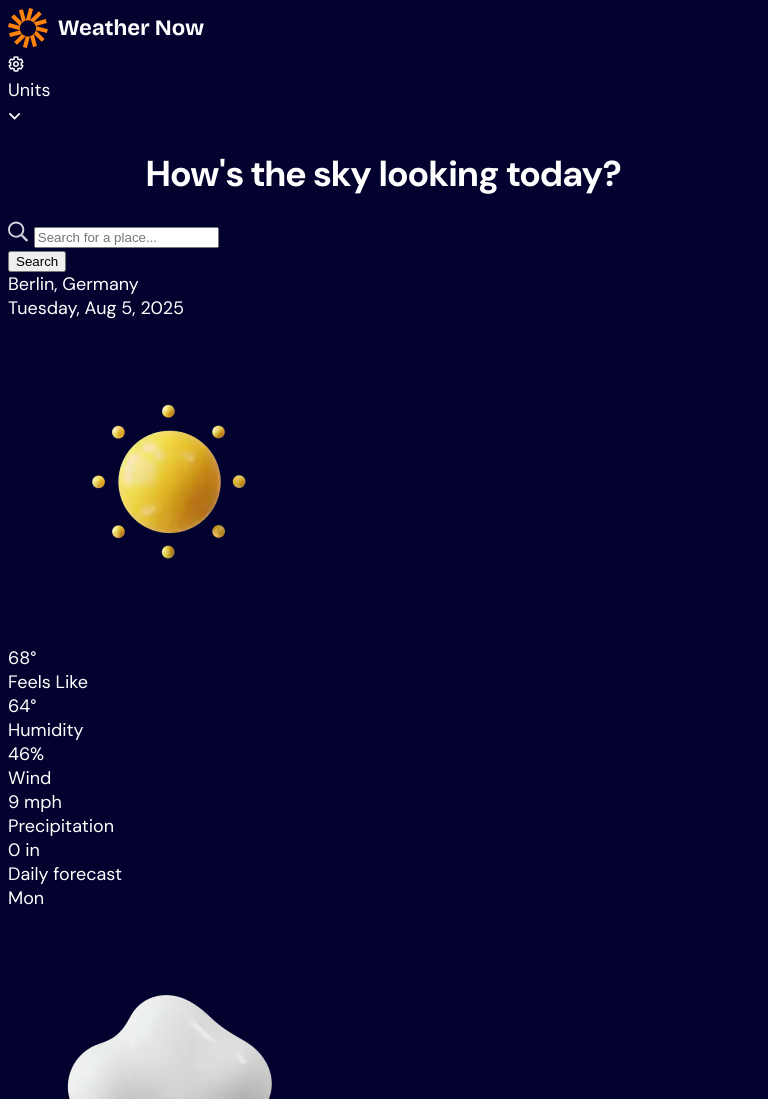
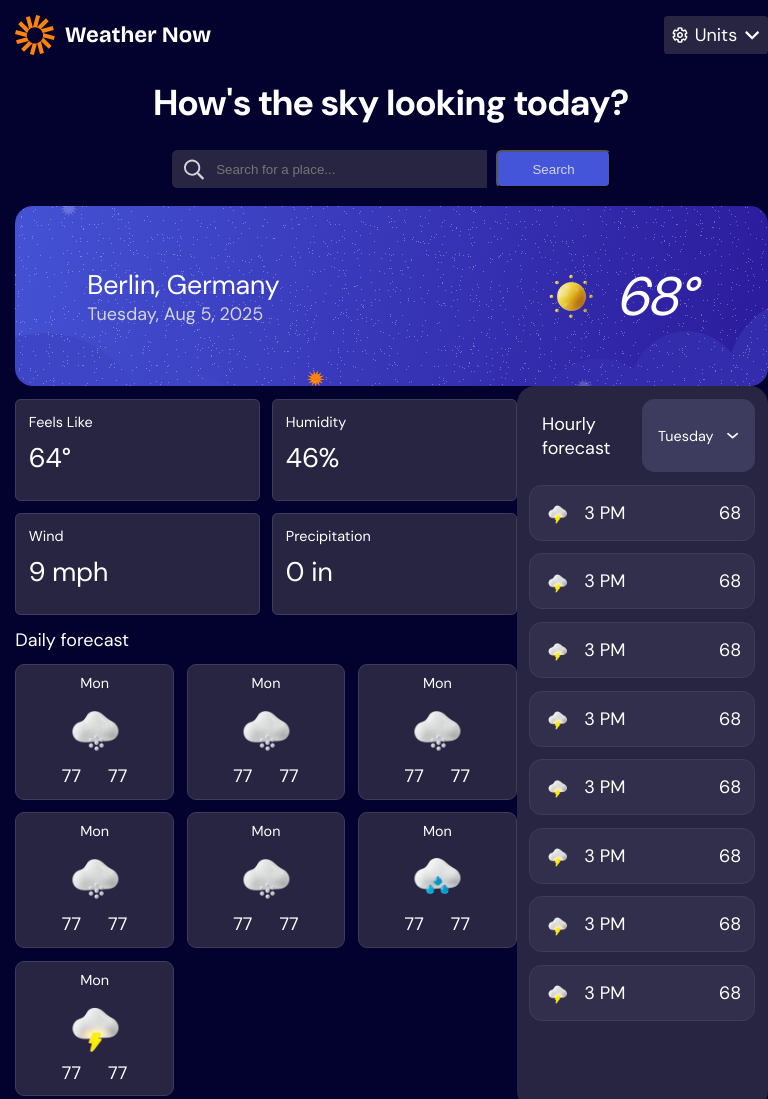
Before and after one commit to Narendar-Reddy-P/weather-app, a website built with webpack: page src/template.html in a window 768 px wide. Shown: the top 1099 px of the page. Built offline with nearby package versions, Linux system fonts and the light colour scheme.

Commit message:
committed in lab

```diff
--- a/src/style.css
+++ b/src/style.css
@@ -69,18 +69,22 @@ h1 {
     display: flex;
     justify-content: center;
     align-items: center;
-    padding: 0.4rem;
+    /* padding: 0.4rem; */
     border-radius: 0.3rem;
     gap: 0.5rem;
+    padding-left: 0.7rem;
   }
 
   #searchInput {
     border: none;
     color: var(--neutral-300);
     background-color: var(--neutral-800);
-    margin-right: auto;
+    width:100%;
+    height:2rem;
   }
-
+  #searchInput:focus{
+    outline:none;
+  }
   #searchButton {
     color: var(--neutral-200);
     padding: 0.4rem;
@@ -225,5 +229,204 @@ h1 {
   }
 }
 
-@media (min-width: 500px) {
+
+
+@media (min-width: 500px ) and (max-width:1000px) {
+  body {
+    padding: 0.4rem;
+    display: grid;
+    grid-template-columns: repeat(3,clamp(10rem,34%,1000px));
+    grid-template-rows: repeat(4,min(30rem,));
+  }
+  #searchMenu{
+    grid-area:1/1/2/4;
+  }
+  #header {
+    display: flex;
+    justify-content: space-between;
+    align-items: center;
+  }
+  #units {
+    display: flex;
+    background-color: var(--neutral-800);
+    gap: 0.4rem;
+    padding: 0.4rem;
+    border-radius: 0.2rem;
+  }
+  img[class="toolIcons"] {
+    width: 16px;
+  }
+  form {
+    display: flex;
+    gap: 0.5rem;
+    justify-content: center;
+  }
+  #search {
+    background-color: var(--neutral-800);
+    display: flex;
+    justify-content: center;
+    align-items: center;
+    border-radius: 0.3rem;
+    gap: 0.5rem;
+    padding-left: 0.7rem;
+  }
+
+  #searchInput {
+    border: none;
+    color: var(--neutral-300);
+    background-color: var(--neutral-800);
+    width:35vw;
+    height:2rem;
+  }
+  #searchInput:focus{
+    outline:none;
+  }
+  #searchButton {
+    color: var(--neutral-200);
+    padding: 0.4rem;
+    border-radius: 0.3rem;
+    gap: 0.5rem;
+    background-color: var(--blue-500);
+    width:15vw;
+  }
+
+  #placeMenu {
+    grid-area:2/1/3/4;
+    display: flex;
+    margin-top: 1rem;
+    border-radius: 1rem;
+    justify-content: space-between;
+    align-items: center;
+    padding:0 4rem;
+  }
+
+  #placeName {
+    font-size: 1.5rem;
+  }
+  #tempDisplay {
+    display: flex;
+    justify-content: space-between;
+    align-items: center;
+  }
+  #dateDay {
+    color: var(--neutral-200);
+  }
+  #temperature {
+    font-size: 3rem;
+    font-style: italic;
+  }
+
+  .statsObject {
+    background-color: var(--neutral-800);
+  }
+  #placeMenu {
+    height: 10rem;
+    background-image: url(../assets/images/bg-today-large.svg);
+    background-repeat: no-repeat;
+    background-size: cover;
+    background-position: center;
+    border-radius: 1rem;
+  }
+  #tempIcon {
+    height: 5rem;
+  }
+  #statsMenu {
+    grid-area:3/1/4/3;
+    margin-top: 0.7rem;
+    margin-bottom: 0.7rem;
+    display: grid;
+    height: 12rem;
+    grid-template-columns: repeat(2, 1fr);
+    grid-template-rows: repeat(2, 1fr);
+    gap: 0.7rem;
+  }
+  .statsObject {
+    padding: 0.7rem;
+    display: flex;
+    flex-direction: column;
+    border-radius: 0.3rem;
+    border: 1px solid var(--neutral-600);
+    gap: 0.5rem;
+  }
+  .cardTitle {
+    font-size: 0.8rem;
+  }
+  .statsValue {
+    font-size: 1.5rem;
+  }
+  .weekIcon {
+    width: 4rem;
+  }
+  #weekMenu{
+    grid-area:4/1/5/3;
+  }
+  #dailyforcast {
+    display: grid;
+    grid-template: repeat(3, 1fr) / repeat(3, 1fr);
+    gap: 0.7rem;
+    margin: 0.7rem 0;
+    height: 24rem;
+  }
+  .dailyCard {
+    padding: 0.5rem;
+    display: flex;
+    flex-direction: column;
+    align-items: center;
+    background-color: var(--neutral-800);
+    border-radius: 0.5rem;
+    border: 1px solid var(--neutral-600);
+  }
+  .dailyTemp {
+    display: flex;
+    gap: 1.5rem;
+  }
+  #hoursMenu {
+    grid-area:3/3/5/4;
+    background-color: var(--neutral-800);
+    display: flex;
+    flex-direction: column;
+    padding: 0.7rem;
+    border-radius: 1rem;
+  }
+  #hoursHeader {
+    display: flex;
+    justify-content: space-between;
+  }
+  #hourtitle {
+    padding: 0.7rem;
+    gap: 0.7rem;
+  }
+  #DayD {
+    font-size: 0.8rem;
+    display: flex;
+    align-items: center;
+    background-color: var(--neutral-600);
+    padding: 0.4rem 0.9rem;
+    gap: 0.7rem;
+    border-radius: 0.7rem;
+  }
+  #dayDropdown {
+    width: 0.7rem;
+  }
+  #hourContainer {
+    display: flex;
+    flex-direction: column;
+    gap: 0.7rem;
+    margin-top: 0.7rem;
+  }
+  .hour {
+    display: flex;
+    align-items: center;
+    background-color: var(--neutral-700);
+    gap: 0.7rem;
+    padding: 0.7rem;
+    border-radius: 0.7rem;
+    border: 1px solid var(--neutral-600);
+  }
+  .hourIcon {
+    height: 1.6rem;
+  }
+  .time {
+    margin-right: auto;
+  }
 }
--- a/src/template.html
+++ b/src/template.html
@@ -28,8 +28,10 @@
       </form>
    </div>
    <div id="placeMenu">
+      <div>
       <div id="placeName">Berlin, Germany</div>
       <div id="dateDay">Tuesday, Aug 5, 2025</div>
+      </div>
       <div id="tempDisplay">
          <img src="../assets/images/icon-sunny.webp" alt="" id="tempIcon">
          <div id="temperature">68°</div>
```
